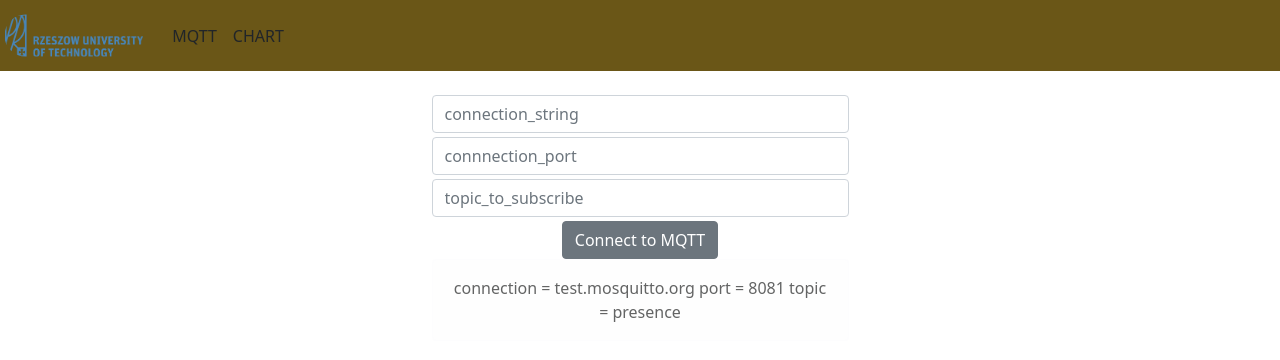
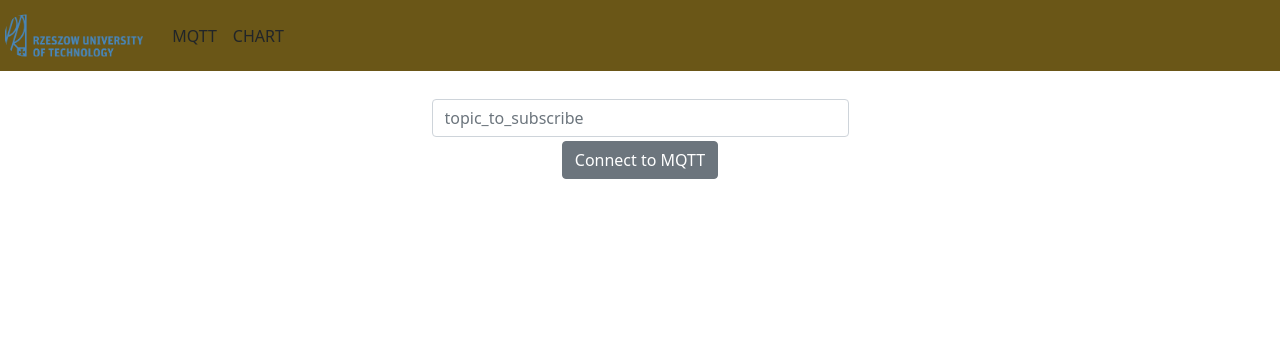
Before and after one commit to cricri312/prz-app, a React (Create React App) app: page /mqtt in a window 1280 px wide. Shown: the top 360 px of the page. Built offline with nearby package versions, Linux system fonts and the light colour scheme.

Commit message:
mosquitto connected succefully to production mosquitto

```diff
--- a/src/components/Mqtt.js
+++ b/src/components/Mqtt.js
@@ -1,19 +1,22 @@
 import React, { Component } from 'react';
 var mqtt = require('mqtt');
-var options = {
-  protocol: 'mqtts',
-  // clientId uniquely identifies client
-  // choose any string you wish
-  clientId: 'b0908853'
-};
+
+const options = {
+  // Clean session
+  clean: true,
+  connectTimeout: 4000,
+  // Auth
+  clientId: 'web',
+  username: 'web',
+  password: 'tEtjbBcBRpRk7YHrRCPyyeVKYp',
+}
 var client;
 class Mqtt extends Component {
 
   clientMount() {
-    client = mqtt.connect(`mqtt://${this.state.conn_string}:${this.state.conn_port}`, options)
+    client = mqtt.connect('mqtt://srv2.januszpol.pl:2001', options)
   }
 
-  //test.mosquitto.org:8081
 
   loadMQTT = () => {
     this.clientMount();
@@ -48,8 +51,8 @@ class Mqtt extends Component {
   constructor(props) {
     super(props)
     this.state = {
-      conn_string: '',
-      conn_port: '',
+      conn_string: 'srv2.januszpol.pl',
+      conn_port: '2001',
       topic: '',
       status_mqtt: true,
       message: '',
@@ -65,29 +68,12 @@ class Mqtt extends Component {
           <div className="col-xl-5 col-lg-6 col-md-8 col-sm-10 mx-auto text-center form p-4">
             <div className="justify-content-center">
               <div className="form-group">
-                <input type="text" className="form-control mb-1" placeholder="connection_string" onChange={event => {
-                  let x = event.target.value;
-                  this.setState({ conn_string: x })
-                }} />
-              </div>
-              <div className="form-group">
-                <input type="text" className="form-control" placeholder="connnection_port" onChange={event => {
-                  let x = event.target.value;
-                  this.setState({ conn_port: x })
-                }} />
-              </div>
-              <div className="form-group">
                 <input type="text" className="form-control mt-1" placeholder="topic_to_subscribe" onChange={event => {
                   let x = event.target.value;
                   this.setState({ topic: x })
                 }} />
               </div>
               <button className="btn btn-secondary mt-1" onClick={this.loadMQTT}>Connect to MQTT</button>
-              <div className="alert alert-light" role="alert">
-                connection = test.mosquitto.org
-                port = 8081
-                topic = presence
-              </div>
             </div>
           </div>
         </div>
```
